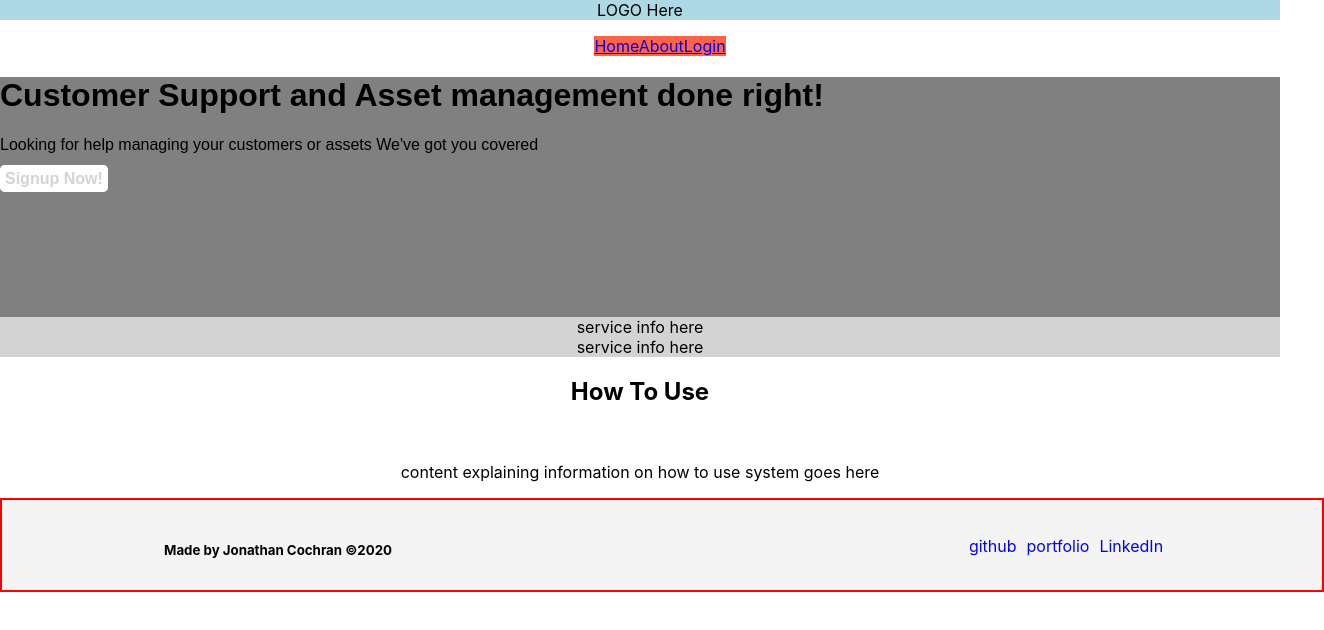
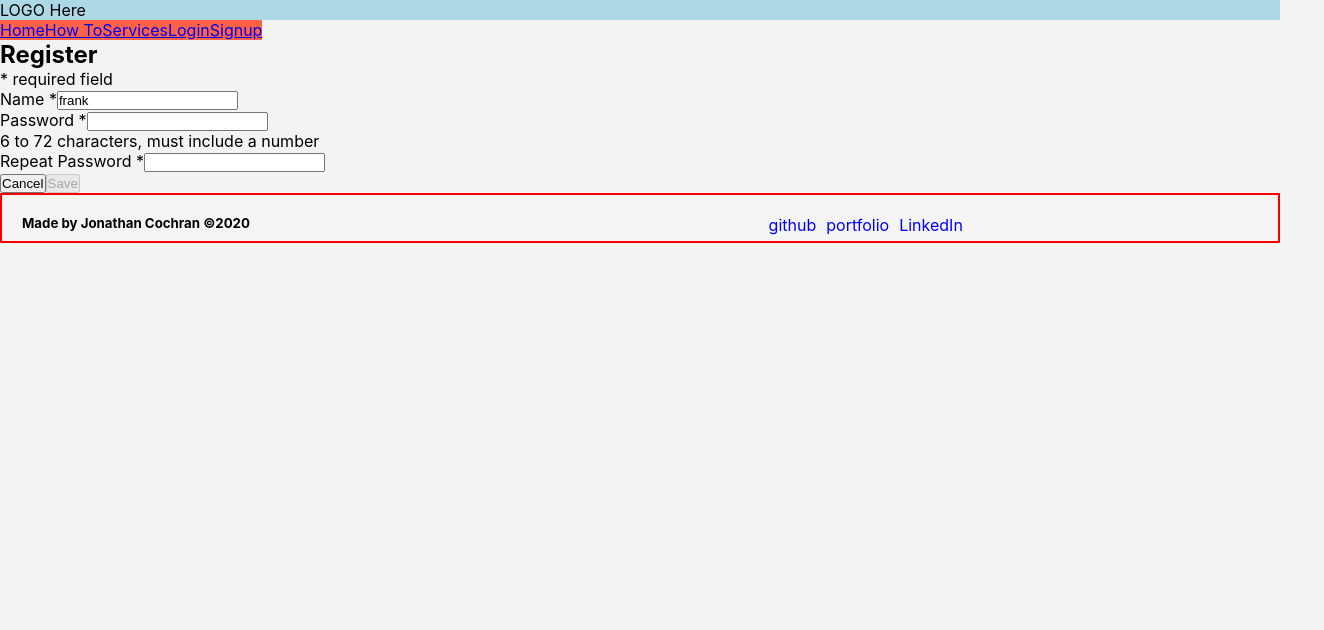
Before and after one commit to jcochran206/ticket-system-capstone-client, a React (Create React App) app: page /signup in a window 1280 px wide. Shown: the top 630 px of the page, 1324 px wide, since content can reach past the window. Built offline with nearby package versions, Linux system fonts and the light colour scheme.

Commit message:
refactored login section and register to include css

```diff
--- a/src/App.css
+++ b/src/App.css
@@ -1,38 +1,39 @@
-.App {
-  text-align: center;
+*{
+  padding: 0;
+  margin: 0;
+  box-sizing: border-box;
 }
 
-.App-logo {
-  height: 40vmin;
-  pointer-events: none;
+body {
+  background: #f3f3f3;
 }
 
-@media (prefers-reduced-motion: no-preference) {
-  .App-logo {
-    animation: App-logo-spin infinite 20s linear;
-  }
+a {
+  list-style: none;
 }
 
-.App-header {
-  background-color: #282c34;
-  min-height: 100vh;
-  display: flex;
-  flex-direction: column;
-  align-items: center;
-  justify-content: center;
-  font-size: calc(10px + 2vmin);
-  color: white;
+li {
+  list-style: none;
+  display: inline;
+  padding: 5px;
 }
 
-.App-link {
-  color: #61dafb;
+.footer {
+  background: #f4f4f4;
+  border: solid 2px red;
+  display: inline-block;
+  height: 50px;
+  width: 100%;
+  padding: 20px 20px;
 }
 
-@keyframes App-logo-spin {
-  from {
-    transform: rotate(0deg);
-  }
-  to {
-    transform: rotate(360deg);
-  }
+.social {
+  float: right;
+  color: blue;
+  width: 40%;
 }
+
+.copy {
+  float: left;
+  width: 40%;
+}
--- a/src/App.js
+++ b/src/App.js
@@ -1,25 +1,30 @@
 import React from 'react';
-import ReactDom from 'react-dom';
-import {Route, Switch, Link} from 'react-router-dom';
-import Header from './components/Header/Header';
+import {Route, Switch, BrowserRouter} from 'react-router-dom';
+//landing page components
+import Hero from './components/Sections/Hero/hero';
+import HowTo from './components/Sections/HowTo/howTo';
+import Service from './components/Sections/Services/service';
+import Login from './components/Login/login';
+import Nav from './components/Nav/nav';
 import Footer from './components/Footer/footer';
-import Hero from './components/Sections/Hero/hero';
-import Service from './components/Sections/Services/service';
-import HowTo from './components/Sections/HowTo/howTo';
-import Login from './components/Login/login'
+import SignUp from './components/SignupForm/signUpForm';
+import Error from './components/Sections/Error/error';
 import './App.css';
 
 function App() {
   return (
     <div className="App">
-      <Header />
-      <Hero />
-      <Service />
-      <HowTo />
-      <Switch>
-      <Route exact path='/' component={Hero}/>
-      <Route path='/login' component={Login}/>
-      </Switch>
+      <BrowserRouter>
+      <Nav />
+       <Switch>
+          <Route exact path='/' component={Hero} />
+          <Route path='/hero/:howto' component={HowTo} />
+          <Route path="/hero/:services" component={Service} />
+          <Route path="/login" component={Login} />
+          <Route path="/signup" component={SignUp} />
+          <Route component={Error}/>
+        </Switch>
+      </BrowserRouter>
       <Footer />
     </div>
   );
--- a/src/components/Header/Header.js
+++ /dev/null
@@ -1,25 +0,0 @@
-import React, {Component} from 'react';
-import '../Header/header.css';
-import { Link } from 'react-router-dom';
-
-
-export default function Header() {
-      return (
-        <div className="nav">
-            <div className="logo">
-                LOGO Here
-            </div>
-            <ul className="navLinks">
-                <Link to="/">
-                    Home
-                </Link>
-                <Link to="/about">
-                    About
-                </Link>
-                <Link to="/login">
-                    Login
-                </Link>
-            </ul>
-         </div>
-      )
-    }
--- a/src/components/Login/login.js
+++ b/src/components/Login/login.js
@@ -1,58 +1,101 @@
 import React from 'react';
-import ReactDom from 'react-dom';
+import ValidationError from '../validationError/validationError';
 
 
 class Login extends React.Component{
     constructor(props){
         super(props);
-    this.state = {email: '', password: ''};
-    this.handleChange = this.handleChange.bind(this);
-    this.handleSubmit = this.handleSubmit.bind(this);
+    this.state = {
+        username: {
+            value: '',
+            touched: true
+        },
+        password: {
+            value: '',
+            touched: false
+        }
+      }
     }
 
-    handleChange(e) {
-        this.setState({email: e.target.value, password: e.target.value2});
-    }
+handleSubmit(event) {
+    event.preventDefault();
+    const { username, password} = this.state;
+}
 
-    handleSubmit(e) {
-        e.preventDefault();
-        if(this.state.email.length === 0) {
-            return 'put in email';
-        }
-    }
+updateUserName(username) {
+    this.setState({username: {value: username, touched: true}});
+}
 
-    return() {
-        return (
-            <div className="signupform">
-                <h3>Login to your account</h3>
-                <form onSubmit={this.handleSubmit}>
-                    <label htmlFor="sign-up">
-                        Email:
-                    </label>
-                    <input
-                        id="sign-up"
-                        onChange={this.handleChange}
-                        value={this.state.email}
-                    />
-                    <label htmlFor="password">
-                        Password:
-                    </label>
-                    <input
-                        id="password"
-                        onChange={this.handleChange}
-                        value2={this.state.password}
-                    />
-                    <button>
-                        Submit
-                    </button>
+updatePassword(password) {
+    this.setState({password: {value: password}});
+}
 
-
-
-                </form>
-
-            </div>
-        )
+    // validate inputs here
+validateUserName() {
+    const name = this.state.username.value.trim();
+    if (name.length === 0) {
+        return 'Name is required';
+    } else if (name.length < 3) {
+        return 'Name must be at least 3 characters long';
     }
 }
 
+//vaildate passwords here
+validatePassword() {
+    const password = this.state.password.value.trim();
+    if (password.length === 0) {
+        return 'Password is required';
+    } else if (password.length < 6 || password.length > 72) {
+        return 'Password must be between 6 and 72 characters long';
+    } else if (!password.match(/[0-9]/)) {
+        return 'Password must contain at least one number';
+    }
+}
+
+
+    render(){
+        const usernameError = this.validateUserName();
+        const passwordError = this.validatePassword();
+
+        return(
+            <form className="login" onSubmit={e => this.handleSubmit(e)}>
+            <h2>Login</h2>
+            <div className="login_hint">* required field</div>
+
+            <div className="form-group">
+                <label htmlFor="username">Username *</label>
+                <input type="text" className="login__control"
+                username="username" id="username" onChange={e => this.updateUserName(e.target.value)} defaultValue="place username here"/>
+                {this.state.username.touched && <ValidationError message={usernameError} />}
+            </div>
+
+            <div className="form-group">
+                <label htmlFor="password">Password *</label>
+                <input type="password" className="login__control"
+                name="password" id="password" onChange={e => this.updatePassword(e.target.value)}/>
+                <div className="login__hint">6 to 72 characters, must include a number</div>
+                {this.state.password.touched && (
+                <ValidationError message={passwordError} />
+              )}
+            </div>
+
+            <div className="login__button__group">
+                <button type="reset" className="login__button">
+                    Cancel
+                </button>
+                <button type="submit"
+                className="login__button"
+                disabled={
+                    this.validateUserName() ||
+                    this.validatePassword()
+                  }
+                >
+                    Submit
+                </button>
+            </div>
+            </form>
+            )
+        }
+}
+
 export default Login;
--- /dev/null
+++ b/src/components/Nav/nav.js
@@ -0,0 +1,33 @@
+import React, {Component} from 'react';
+import './header.css';
+import { Link } from 'react-router-dom';
+
+
+export default class Nav extends Component {
+    render(){
+        return (
+            <div className="nav">
+                <div className="logo">
+                    LOGO Here
+                </div>
+                <ul className="navLinks">
+                    <Link to="/">
+                        Home
+                    </Link>
+                    <Link to="/hero/:howto">
+                        How To
+                    </Link>
+                    <Link to="/hero/:services">
+                        Services
+                    </Link>
+                    <Link to="/login">
+                        Login
+                    </Link>
+                    <Link to="/signup">
+                        Signup
+                    </Link>
+                </ul>
+             </div>
+          )
+      }
+    }
--- /dev/null
+++ b/src/components/Sections/Error/error.js
@@ -0,0 +1,12 @@
+import React from 'react'
+
+function Error() {
+    return(
+        <div className='error'>
+            <h2>Error Component</h2>
+            <h6>404 Error Page here</h6>
+        </div>
+    )
+}
+
+export default Error
--- /dev/null
+++ b/src/components/SignupForm/signUpForm.js
@@ -0,0 +1,127 @@
+import React from 'react';
+import ValidationError from '../validationError/validationError';
+
+export default class SignUpForm extends React.Component {
+constructor(props){
+    super(props);
+    this.state = {
+        name: {
+            value: '',
+            touched: false
+        },
+        password: {
+            value: '',
+            touched: false
+        },
+        repeatPassword: {
+            value: '',
+            touched: false
+        }
+    }
+}
+
+
+handleSubmit(event) {
+    event.preventDefault();
+    const { name, password, repeatPassword } = this.state;
+
+    console.log('Name: ', name.value);
+    console.log('Password: ', password.value);
+    console.log('Repeat Password: ', repeatPassword.value);
+}
+
+//update methods
+updateName(name) {
+    this.setState({name: {value: name, touched: true}});
+}
+
+updatePassword(password) {
+    this.setState({password: {value: password}});
+}
+
+updateRepeatPassword(repeatPassword) {
+    this.setState({repeatPassword: {value: repeatPassword}});
+}
+// validate inputs here
+validateName() {
+    const name = this.state.name.value.trim();
+    if (name.length === 0) {
+        return 'Name is required';
+    } else if (name.length < 3) {
+        return 'Name must be at least 3 characters long';
+    }
+}
+
+//vaildate passwords here
+validatePassword() {
+    const password = this.state.password.value.trim();
+    if (password.length === 0) {
+        return 'Password is required';
+    } else if (password.length < 6 || password.length > 72) {
+        return 'Password must be between 6 and 72 characters long';
+    } else if (!password.match(/[0-9]/)) {
+        return 'Password must contain at least one number';
+    }
+}
+
+//validate repeat password
+validateRepeatPassword() {
+    const repeatPassword = this.state.repeatPassword.value.trim();
+    const password = this.state.password.value.trim();
+
+    if (repeatPassword !== password) {
+      return 'Passwords do not match';
+    }
+}
+
+render(){
+    const nameError = this.validateName();
+    const passwordError = this.validatePassword();
+    const repeatPasswordError = this.validateRepeatPassword();
+    return(
+        <form className="registration" onSubmit={e => this.handleSubmit(e)}>
+        <h2>Register</h2>
+        <div className="registration__hint">* required field</div>
+        <div className="form-group">
+            <label htmlFor="name">Name *</label>
+            <input type="text" className="registration__control"
+            name="name" id="name" onChange={e => this.updateName(e.target.value)} ref={this.nameInput} defaultValue="frank"/>
+            {this.state.name.touched && <ValidationError message={nameError} />}
+        </div>
+        <div className="form-group">
+            <label htmlFor="password">Password *</label>
+            <input type="password" className="registration__control"
+            name="password" id="password" onChange={e => this.updatePassword(e.target.value)}/>
+            <div className="registration__hint">6 to 72 characters, must include a number</div>
+            {this.state.password.touched && (
+            <ValidationError message={passwordError} />
+          )}
+        </div>
+        <div className="form-group">
+            <label htmlFor="repeatPassword">Repeat Password *</label>
+            <input type="password" className="registration__control"
+            name="repeatPassword" id="repeatPassword" onChange={e => this.updateRepeatPassword(e.target.value)}/>
+            {this.state.repeatPassword.touched && (
+            <ValidationError message={repeatPasswordError} />
+          )}
+        </div>
+
+        <div className="registration__button__group">
+            <button type="reset" className="registration__button">
+                Cancel
+            </button>
+            <button type="submit"
+            className="registration__button"
+            disabled={
+                this.validateName() ||
+                this.validatePassword() ||
+                this.validateRepeatPassword()
+              }
+            >
+                Save
+            </button>
+        </div>
+        </form>
+        )
+    }
+}
--- /dev/null
+++ b/src/components/validationError/validationError.js
@@ -0,0 +1,10 @@
+import React from 'react';
+
+export default function ValidationError(props){
+    if(props.message){
+        return(
+        <div className="error">{props.nessage}</div>
+        );
+    }
+    return <></>
+}
--- a/src/index.js
+++ b/src/index.js
@@ -1,15 +1,14 @@
 import React from 'react';
 import ReactDOM from 'react-dom';
 import './index.css';
-import { BrowserRouter } from "react-router-dom";
 import App from './App';
 import * as serviceWorker from './serviceWorker';
 
 
 ReactDOM.render(
-  <BrowserRouter>
+  <React.StrictMode>
     <App />
-  </BrowserRouter>,
+  </React.StrictMode>,
   document.getElementById('root')
 );
 
```
Also changed, not shown: src/components/Signup/signUp.js (deleted, +0 -57 lines), src/components/Nav/header.css (renamed from src/components/Header/header.css).
